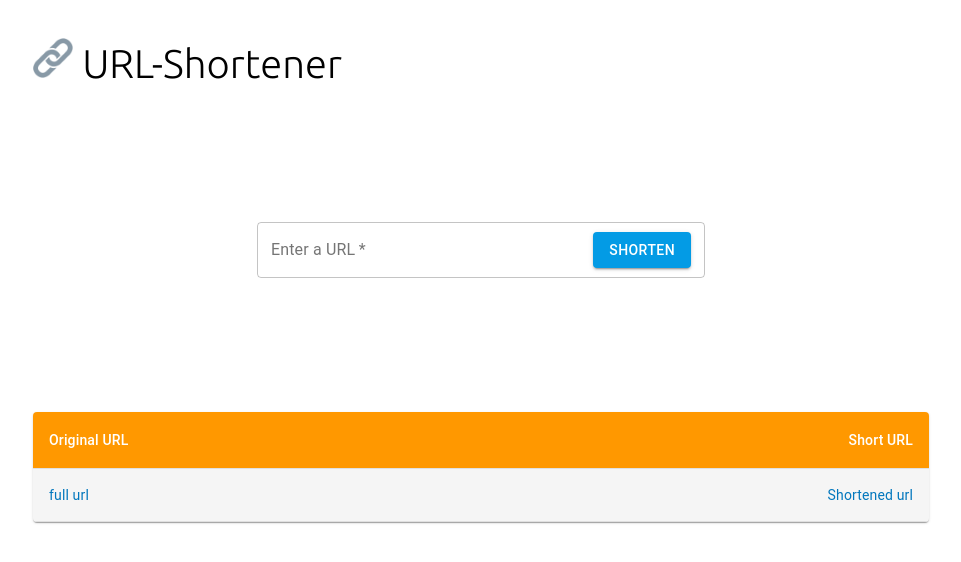
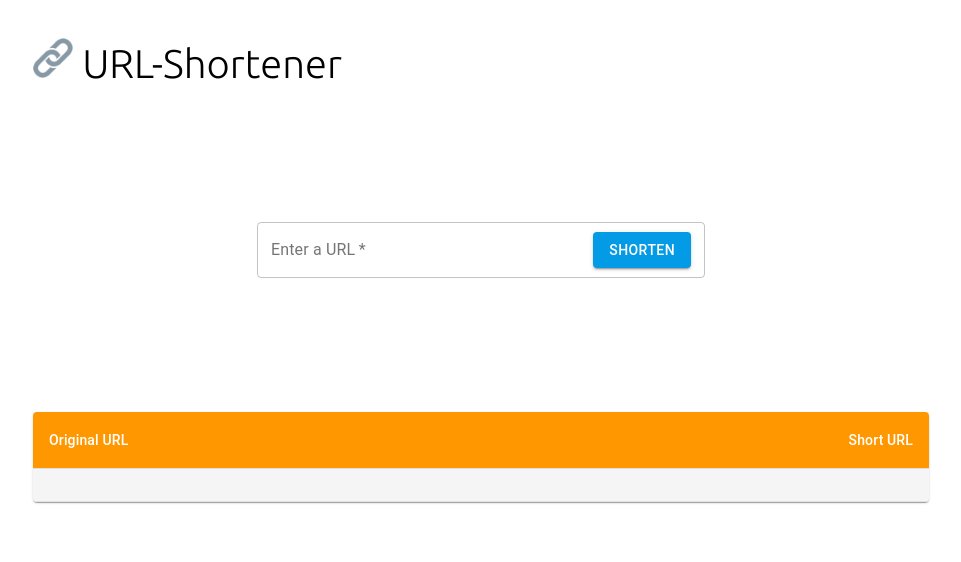
Before and after one commit to SandeepKrSuman/url-shortener, a React (Create React App) app: page / in a window 1280 px wide. Shown: the top 562 px of the page, without its empty margins (159-1120 px from the left). Built offline with nearby package versions, Linux system fonts and the light colour scheme.

Commit message:
updated ui

```diff
--- a/src/components/Container/Container.css
+++ b/src/components/Container/Container.css
@@ -2,9 +2,17 @@
   margin-top: 15%;
   text-align: center;
 }
+
+.spinner {
+  margin-top: 3%;
+}
+
 @media (max-width: 767.5px) {
   .contain {
     margin-top: 40%;
     text-align: center;
   }
+  .spinner {
+    margin-top: 8%;
+  }
 }
--- a/src/components/Form/Form.js
+++ b/src/components/Form/Form.js
@@ -19,7 +19,7 @@ function Form(props) {
                 InputProps={{
                     endAdornment: (
                         <InputAdornment position="end">
-                            <Button variant="contained" style={{backgroundColor: '#039be5', color: '#ffffff'}}>Shorten</Button>
+                            <Button variant="contained" style={{backgroundColor: '#039be5', color: '#ffffff'}} onClick={props.handleSubmit}>Shorten</Button>
                         </InputAdornment>
                     ),
                 }}
--- a/src/components/Table/Table.js
+++ b/src/components/Table/Table.js
@@ -39,7 +39,7 @@ const useStyles = makeStyles({
   },
 });
 
-export default function CustomizedTables() {
+export default function CustomizedTables(props) {
   const classes = useStyles();
 
   return (
@@ -53,8 +53,8 @@ export default function CustomizedTables() {
         </TableHead>
         <TableBody>
           <StyledTableRow>
-            <StyledTableCell component="th" scope="row"><Link target="_blank" href='https://material-ui.com/' className={classes.linkcolor}>full url</Link></StyledTableCell>
-            <StyledTableCell align="right"><Link href='https://material-ui.com/' className={classes.linkcolor}>Shortened url</Link></StyledTableCell>
+            <StyledTableCell component="th" scope="row"><Link target="_blank" href={`${props.full}`} className={classes.linkcolor}>{props.full}</Link></StyledTableCell>
+            <StyledTableCell align="right"><Link href={`http://localhost:5000/${props.short}`} className={classes.linkcolor}>{props.short}</Link></StyledTableCell>
           </StyledTableRow>
         </TableBody>
       </Table>
```
